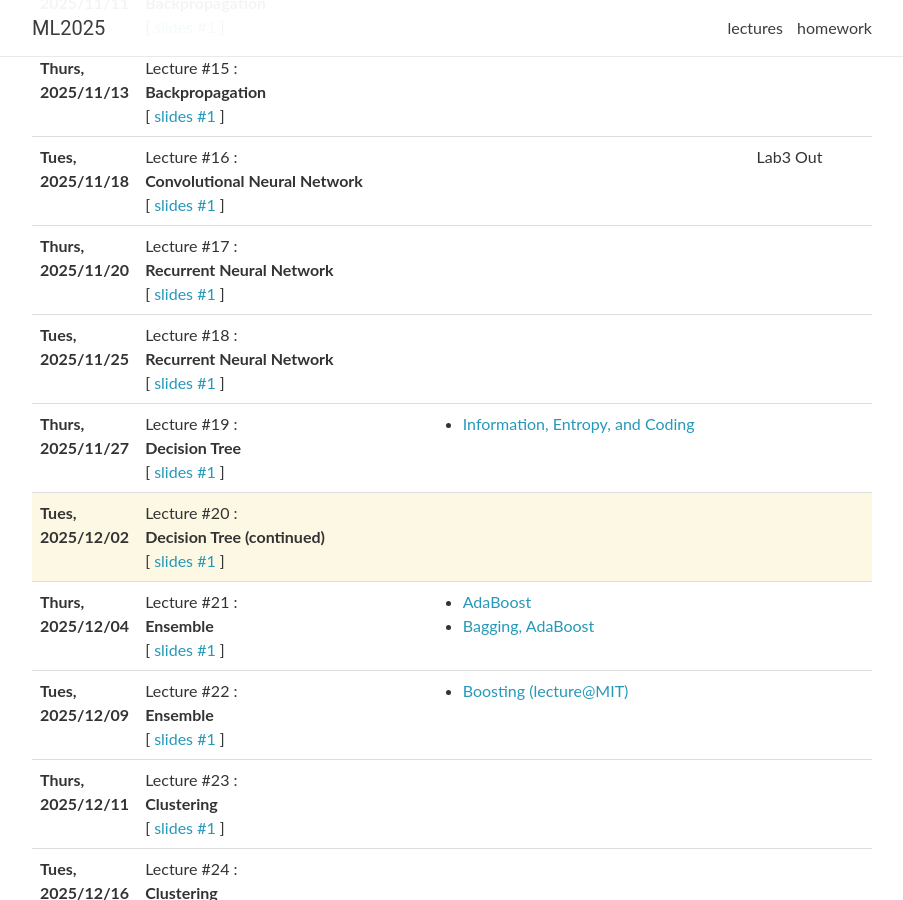
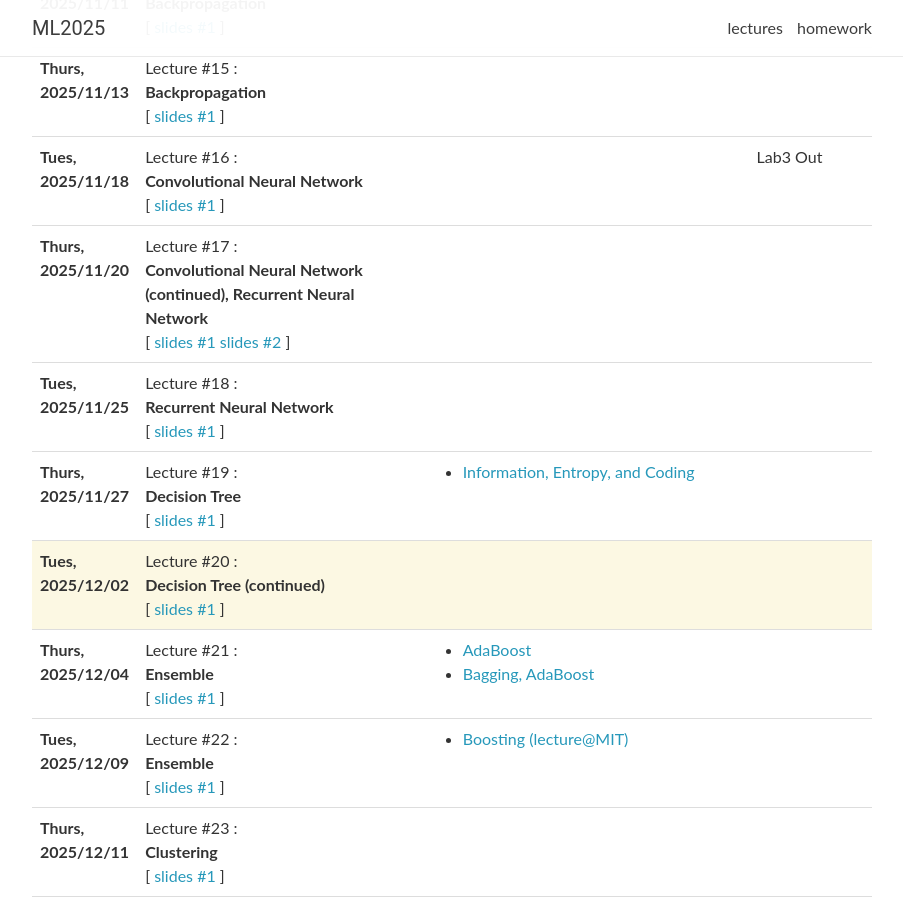
Before and after one commit to SEUML/ml-spring-2025, a Jekyll site: the page built from _pages/lectures.md, in a window 1280 px wide and 900 px high, scrolled down 1596 px. Shown: the whole window, without its empty margins (188-1091 px from the left). Built offline with Jekyll 4.4.1, drawn with Linux system fonts in a browser that asks for light colours; nearby versions of some CDN libraries; comment, search, counter and statistics services are not loaded.

Commit message:
Update lecture 9 to include CNN continuation
Lecture 9 now covers both Convolutional Neural Network (continued) and Recurrent Neural Network topics. The slides section has been updated to include both lecture 8 and lecture 9 PDFs.

```diff
--- a/_data/lectures.yml
+++ b/_data/lectures.yml
@@ -131,8 +131,10 @@
 
 - date: Thurs, 2025/11/20
   title: >
-    <strong> Recurrent Neural Network </strong>
-  slides: "../assets/slides/lecture9.pdf"
+    <strong> Convolutional Neural Network (continued), Recurrent Neural Network </strong>
+  slides:
+    - "../assets/slides/lecture8.pdf"
+    - "../assets/slides/lecture9.pdf"
   readings:
   logistics:
 
```
